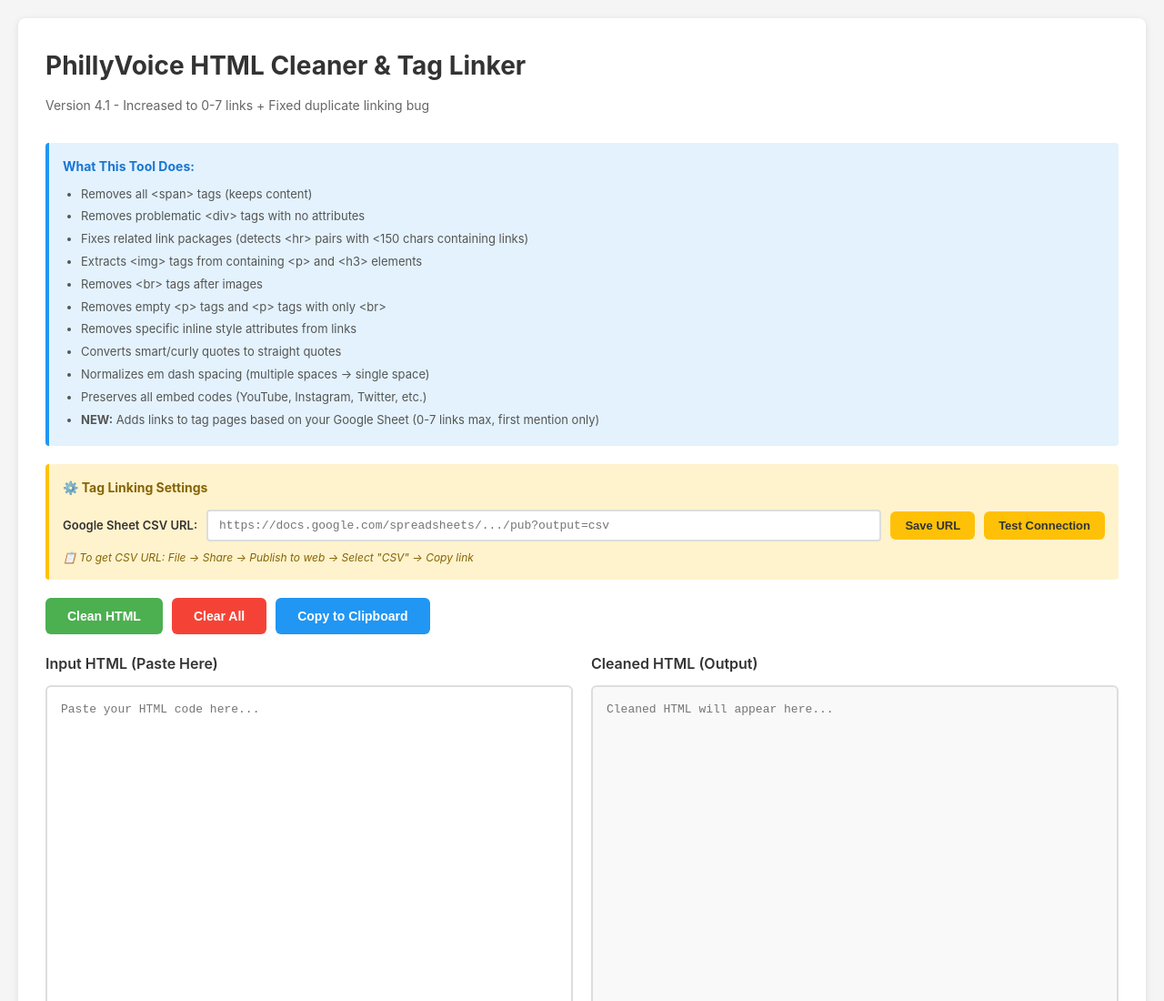
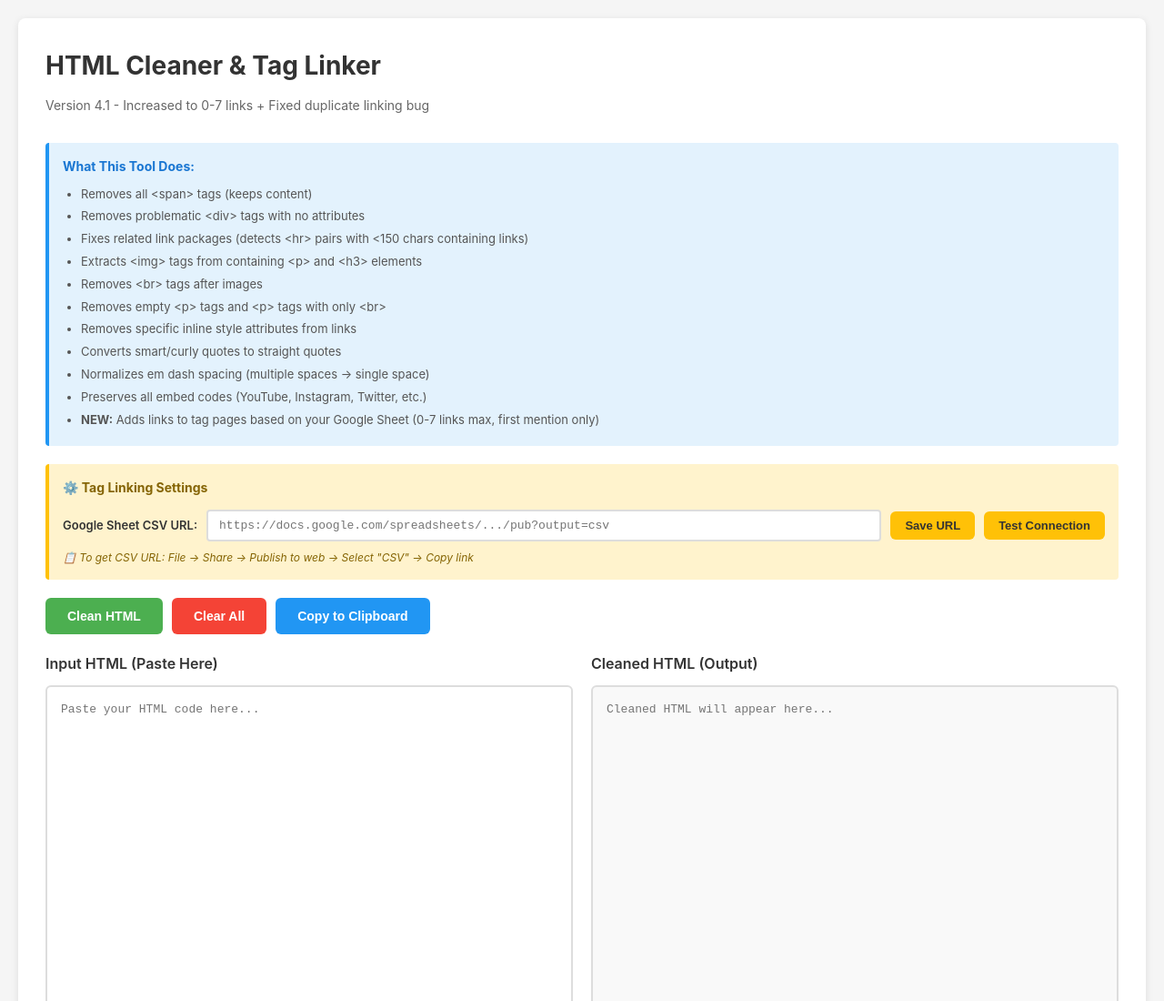
Before and after one commit to rjont215/pv-html-cleaner-tagger, a plain HTML site: page index.html in a window 1280 px wide. Shown: the top 1100 px of the page at 91% size. Drawn offline with Linux system fonts and the light colour scheme.

Commit message:
Update header

```diff
--- a/index.html
+++ b/index.html
@@ -3,7 +3,7 @@
 <head>
     <meta charset="UTF-8">
     <meta name="viewport" content="width=device-width, initial-scale=1.0">
-    <title>PhillyVoice HTML Cleaner</title>
+    <title>HTML Cleaner and Tagger</title>
     <style>
         * {
             margin: 0;
@@ -280,7 +280,7 @@
 </head>
 <body>
     <div class="container">
-        <h1>PhillyVoice HTML Cleaner & Tag Linker</h1>
+        <h1>HTML Cleaner & Tag Linker</h1>
         <p class="subtitle">Version 4.1 - Increased to 0-7 links + Fixed duplicate linking bug</p>
 
         <div class="info-box">
```
